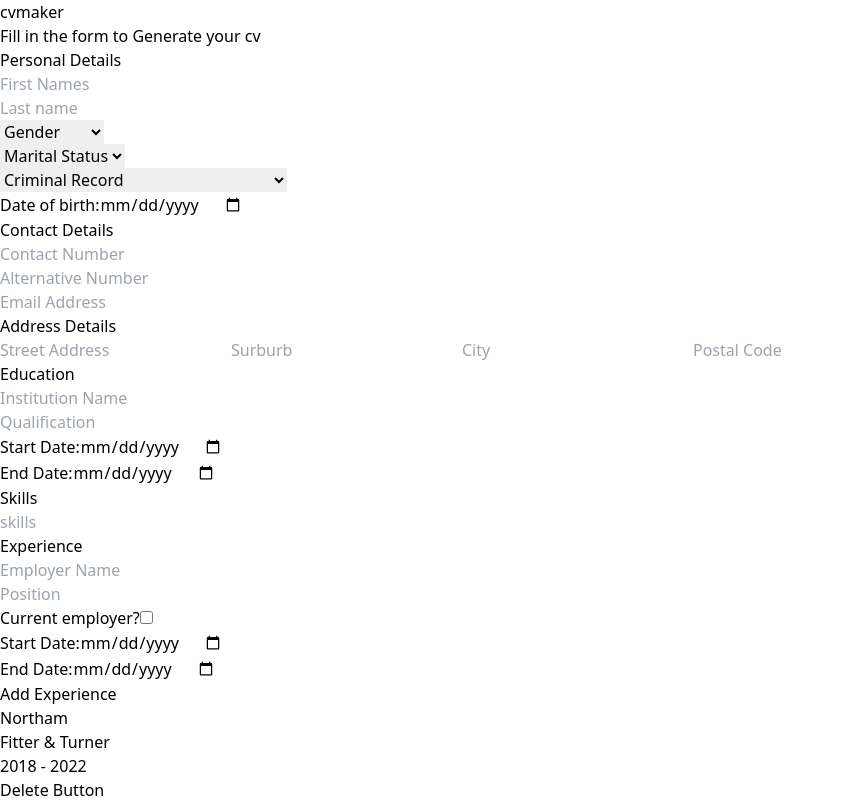
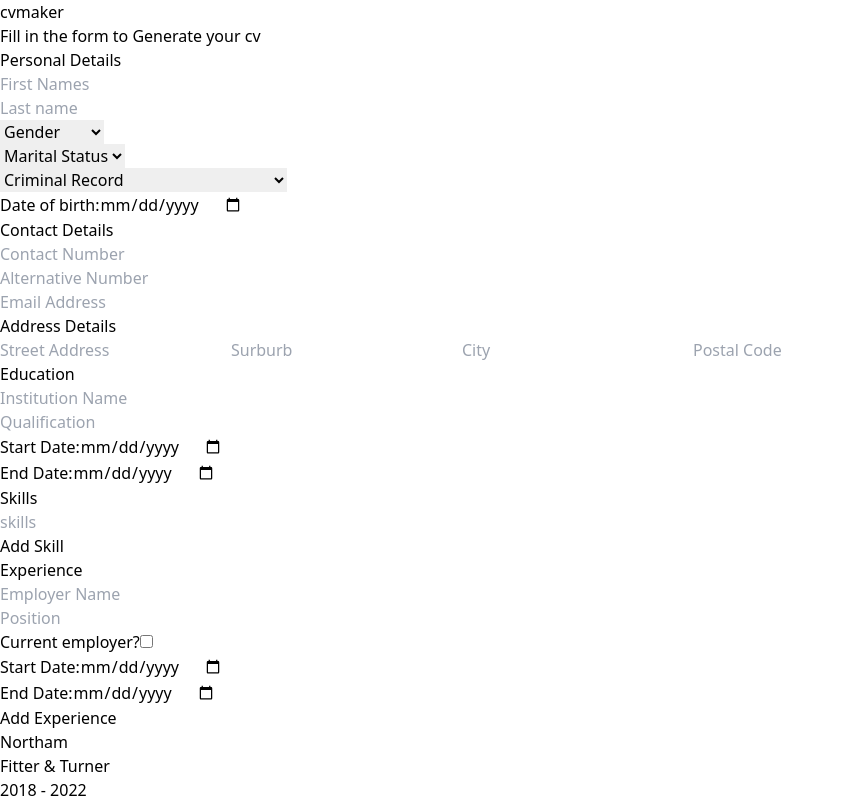
Before and after one commit to mawayalebo/cvmaker, a Next.js app: page / in a window 1280 px wide. Shown: the top 800 px of the page, without its empty margins (0-844 px from the left). Built offline with nearby package versions, Linux system fonts and the light colour scheme.

Commit message:
Adding add skill button

```diff
--- a/components/Profile.tsx
+++ b/components/Profile.tsx
@@ -1,4 +1,14 @@
+import { useState, useRef } from "react";
+
+
 const Profile: React.FC = () => {
+  const [profile, setProfile] = useState<null | string>();
+  const profileOption = useRef();
+
+
+  const handleClick: ()=>void = ()=>{
+
+  }
   return (
     <section>
       <div id="profile-controllers" className="pt-2">
--- a/components/Skills.tsx
+++ b/components/Skills.tsx
@@ -14,6 +14,13 @@ const Skills: React.FC = () => {
               id="skill"
               className="focus:ring-1 focus:ring-blue-300 focus:border-0 ring-1 ring-blue-300 border-0 placeholder:text-gray-400 rounded-md p-3"
             />
+            <div id="form-field-container" className="flex flex-col mt-2">
+            <button
+              className="bg-blue-400 rounded-md px-4 font-semibold text-white py-2 hover:bg-white hover:ring ring-blue-400 hover:text-blue-400 hover:transition duration-300 delay-100 ease-in-out"
+            >
+              Add Skill
+            </button>
+          </div>
             <datalist id="skills">
               <option value="Active Listening" />
               <option value="Emphatic" />
```
